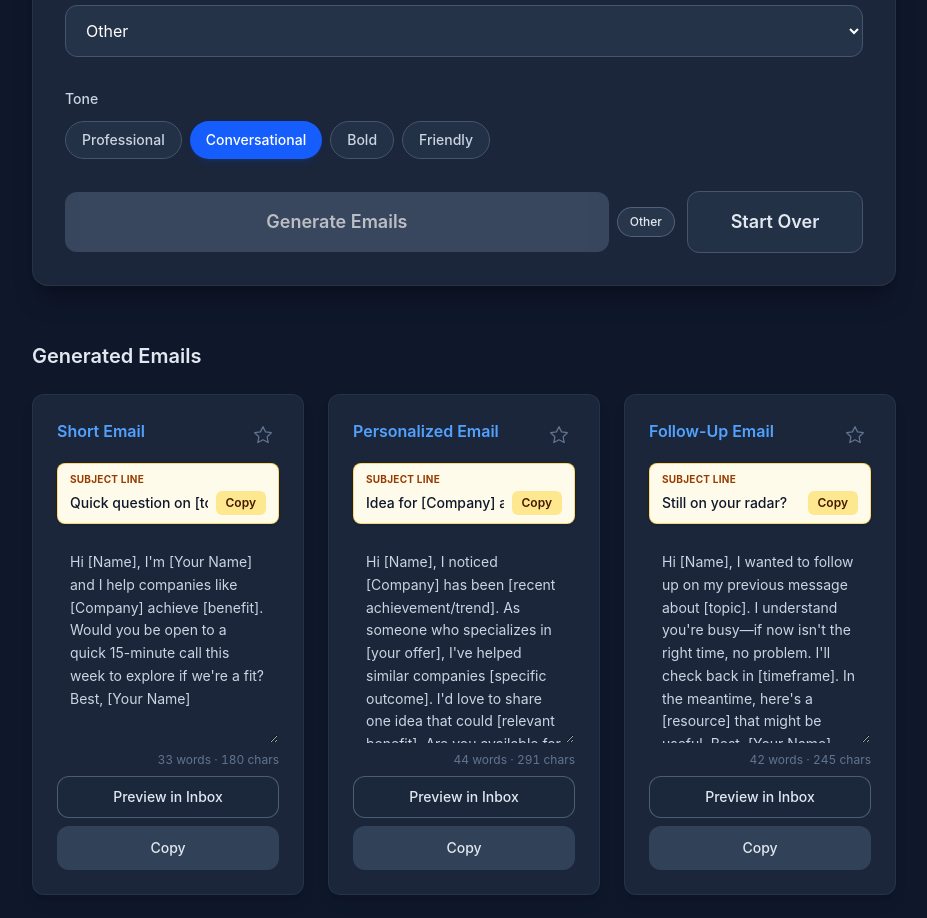
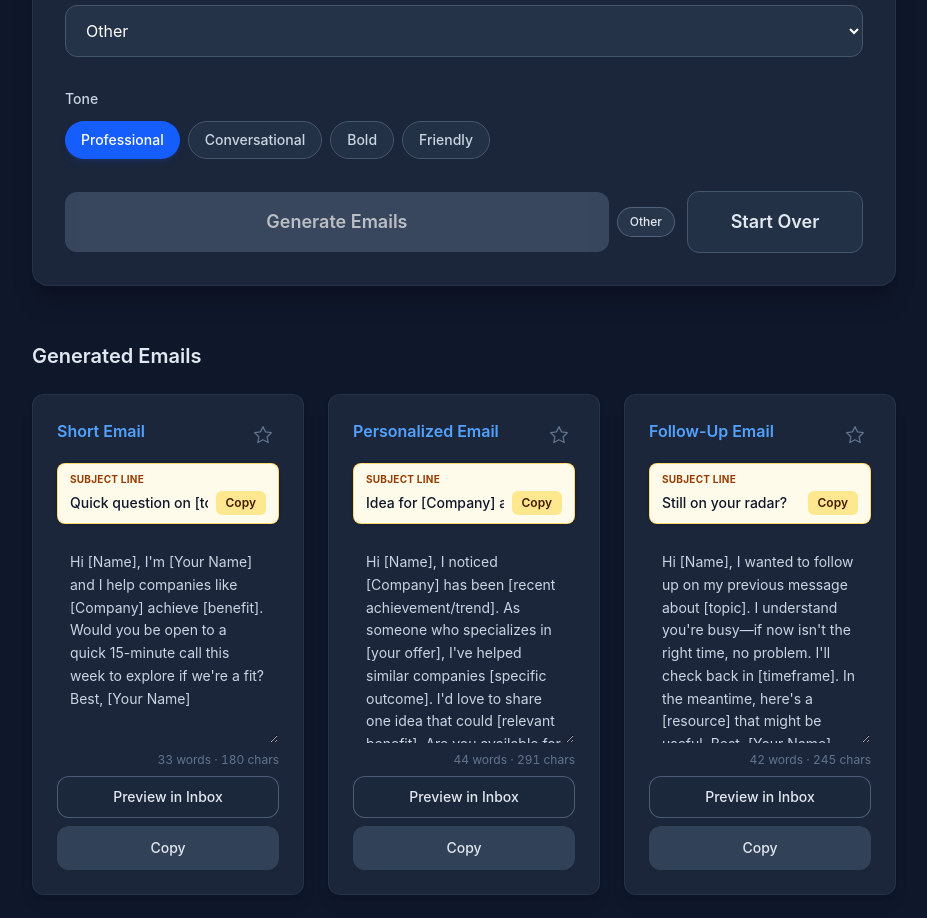
Before and after one commit to garellms7-gif/ColdMailAI, a React (Vite) app: page / in a window 1280 px wide. Shown: the part 980-1898 px from the top of the page, without its empty margins (176-1103 px from the left). Built offline with nearby package versions, Linux system fonts and the light colour scheme.

Commit message:
Default tone selector to Professional
The tone pill buttons were already implemented with prompt injection and
regenerate persistence. Changed the initial and reset value from
Conversational to Professional per spec.

https://claude.ai/code/session_01VShnFaUcCkQhjzxJdkL8VQ

```diff
--- a/src/App.jsx
+++ b/src/App.jsx
@@ -657,7 +657,7 @@ function App() {
   const [targetAndRole, setTargetAndRole] = useState('')
   const [goal, setGoal] = useState('Book a Call')
   const [industry, setIndustry] = useState('Other')
-  const [tone, setTone] = useState('Conversational')
+  const [tone, setTone] = useState('Professional')
   const [emails, setEmails] = useState(null)
   const [loading, setLoading] = useState(false)
   const [error, setError] = useState(null)
@@ -783,7 +783,7 @@ function App() {
     setTargetAndRole('')
     setGoal('Book a Call')
     setIndustry('Other')
-    setTone('Conversational')
+    setTone('Professional')
     setEmails(null)
     setError(null)
     setCopiedIndex(null)
```
